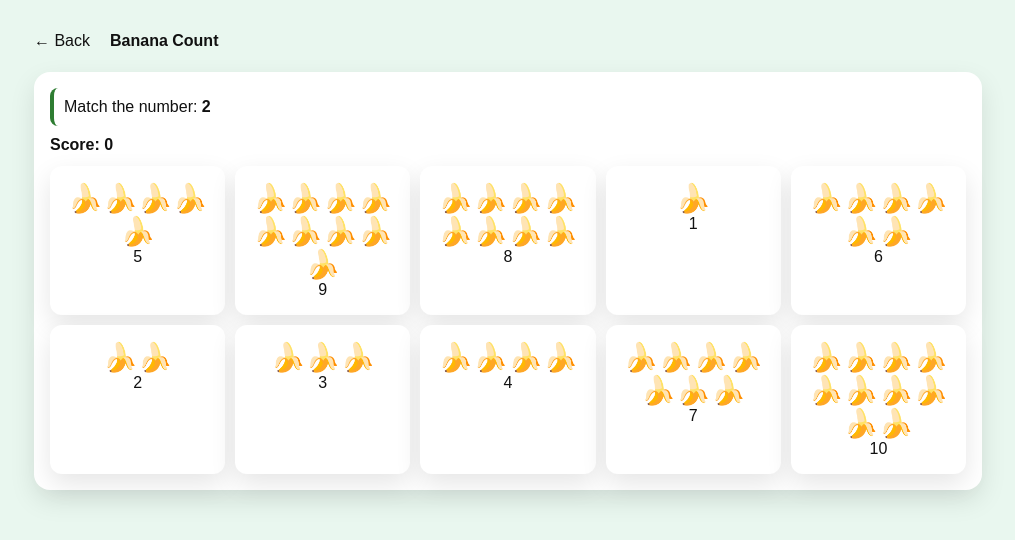
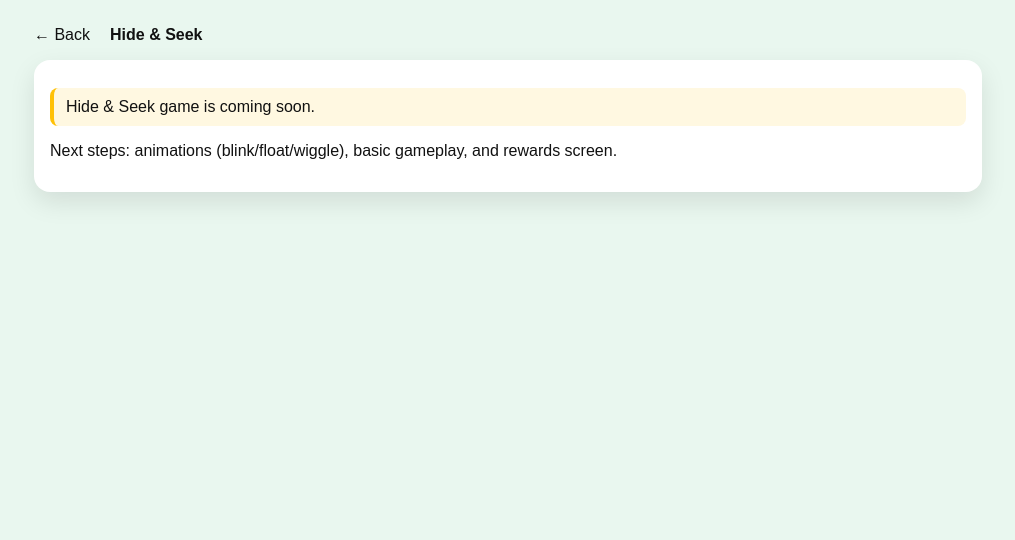
Before and after one commit to evangeliabramou-art/Monkey-jungle-quest-, a plain HTML site: page index.html in a window 1280 px wide. Shown: the whole page, without its empty margins (132-1147 px from the left). Drawn offline with Linux system fonts and the light colour scheme.

Commit message:
hide-seek

```diff
--- a/index.html
+++ b/index.html
@@ -1,34 +1,21 @@
 <!DOCTYPE html>
-<html lang="en">
-<head>
-  <meta charset="utf-8"/>
-  <meta name="viewport" content="width=device-width,initial-scale=1"/>
-  <title>🍌 Banana Count</title>
-  <link rel="stylesheet" href="../../style.css"/>
-  <meta name="theme-color" content="#2e7d32"/>
-  <style>
-    .grid{display:grid;grid-template-columns:repeat(5,1fr);gap:10px;margin-top:12px}
-    .banana{background:#fff;border-radius:12px;box-shadow:var(--shadow);padding:16px;text-align:center;cursor:pointer;user-select:none}
-    .banana .emoji{font-size:28px;display:block}
-    .score{margin:10px 0;font-weight:700}
-    .target{padding:10px;background:#fff;border-left:4px solid #2e7d32;border-radius:8px}
-    .back{display:inline-block;margin:6px 0}
-  </style>
+<html lang="en"><head>
+<meta charset="utf-8"/>
+<meta name="viewport" content="width=device-width,initial-scale=1"/>
+<title>🙈 Hide & Seek</title>
+<link rel="stylesheet" href="../../style.css"/>
 </head>
 <body>
   <div class="container">
     <div class="topbar">
       <div class="brand">
         <a href="/index.html" class="back">← Back</a>
-        <div class="title" style="margin-left:8px">Banana Count</div>
+        <div class="title" style="margin-left:8px">Hide & Seek</div>
       </div>
     </div>
     <div class="card">
-      <div class="target">Match the number: <strong id="target"></strong></div>
-      <div class="score">Score: <span id="score">0</span></div>
-      <div id="grid" class="grid"></div>
+      <p class="notice">Hide & Seek game is coming soon.</p>
+      <p>Next steps: animations (blink/float/wiggle), basic gameplay, and rewards screen.</p>
     </div>
   </div>
-  <script src="game.js"></script>
-</body>
-</html>
+</body></html>
```
